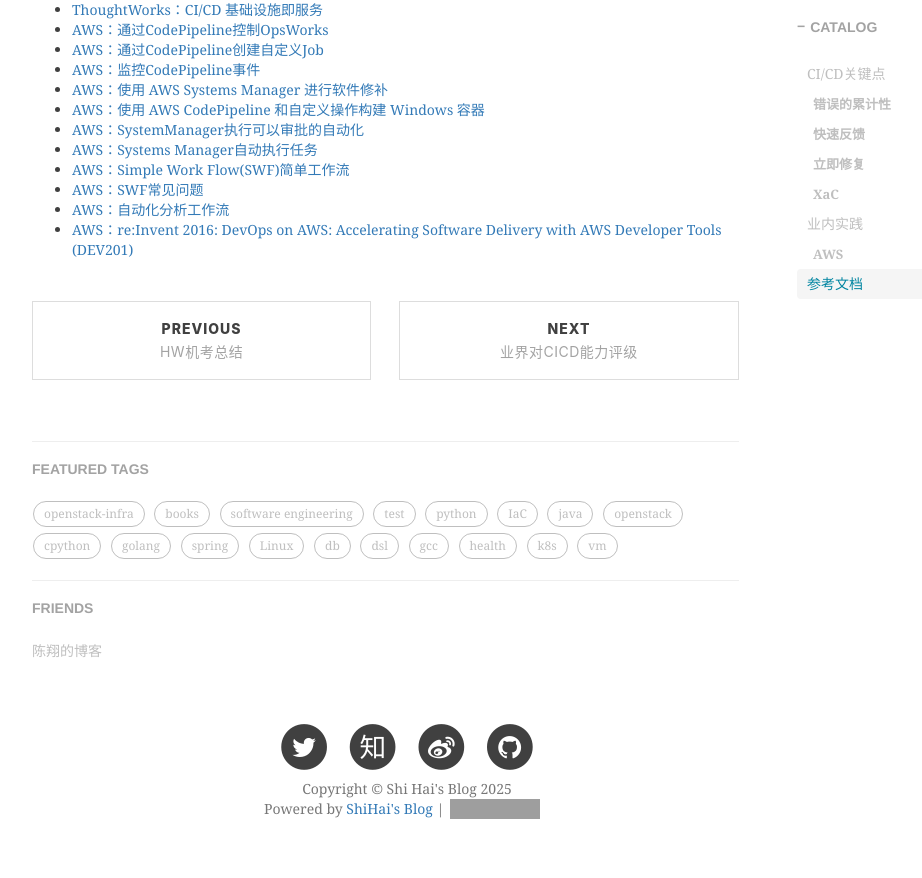
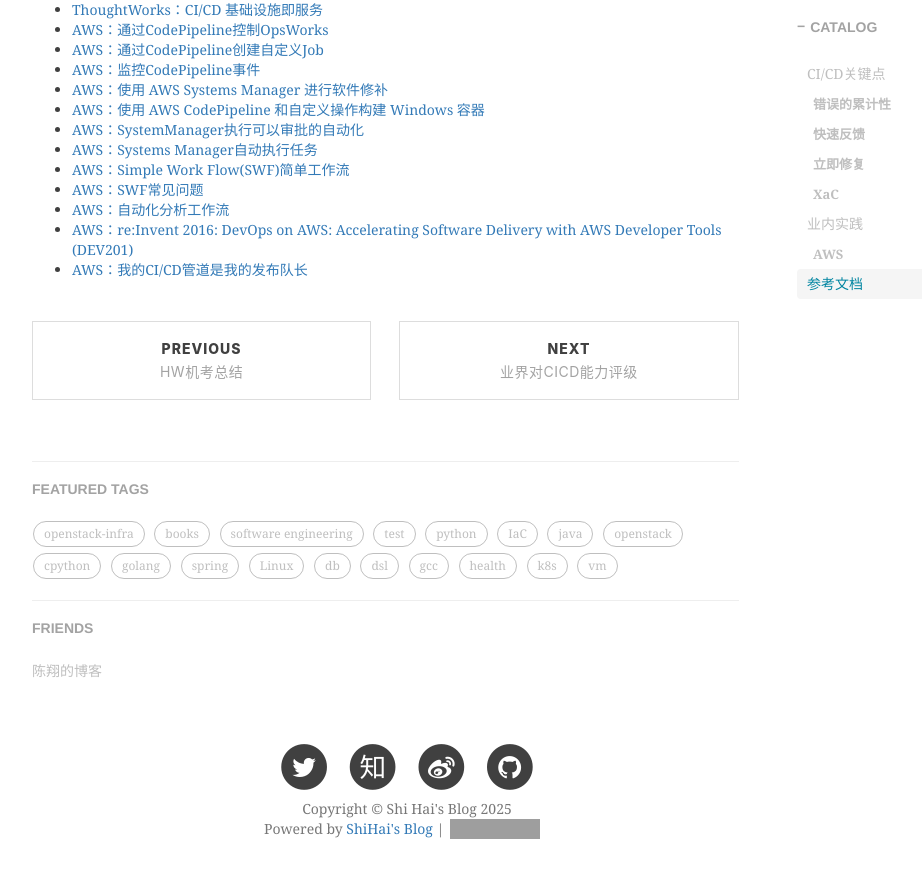
Before and after one commit to shihai1991/shihai1991.github.io, a Jekyll site: the page built from _posts/2024-10-06-持续集成与持续交付.md, in a window 1280 px wide and 900 px high, scrolled down 1426 px. Shown: the top 878 px of the window, without its empty margins (233-1155 px from the left). Built offline with Jekyll 4.4.1, drawn with Linux system fonts in a browser that asks for light colours; nearby versions of some CDN libraries; comment, search, counter and statistics services are not loaded; grey boxes are pictures that could not be loaded.

Commit message:
Update 2024-10-06-持续集成与持续交付.md

```diff
--- a/_posts/2024-10-06-持续集成与持续交付.md
+++ b/_posts/2024-10-06-持续集成与持续交付.md
@@ -52,3 +52,4 @@
 - [AWS：SWF常见问题](https://aws.amazon.com/cn/swf/faqs/)
 - [AWS：自动化分析工作流](https://aws.amazon.com/cn/blogs/big-data/automating-analytic-workflows-on-aws/)
 - [AWS：re:Invent 2016: DevOps on AWS: Accelerating Software Delivery with AWS Developer Tools (DEV201)](https://www.youtube.com/watch?v=-ddpq2VQNxo)
+- [AWS：我的CI/CD管道是我的发布队长](https://aws.amazon.com/cn/builders-library/cicd-pipeline/)
```
